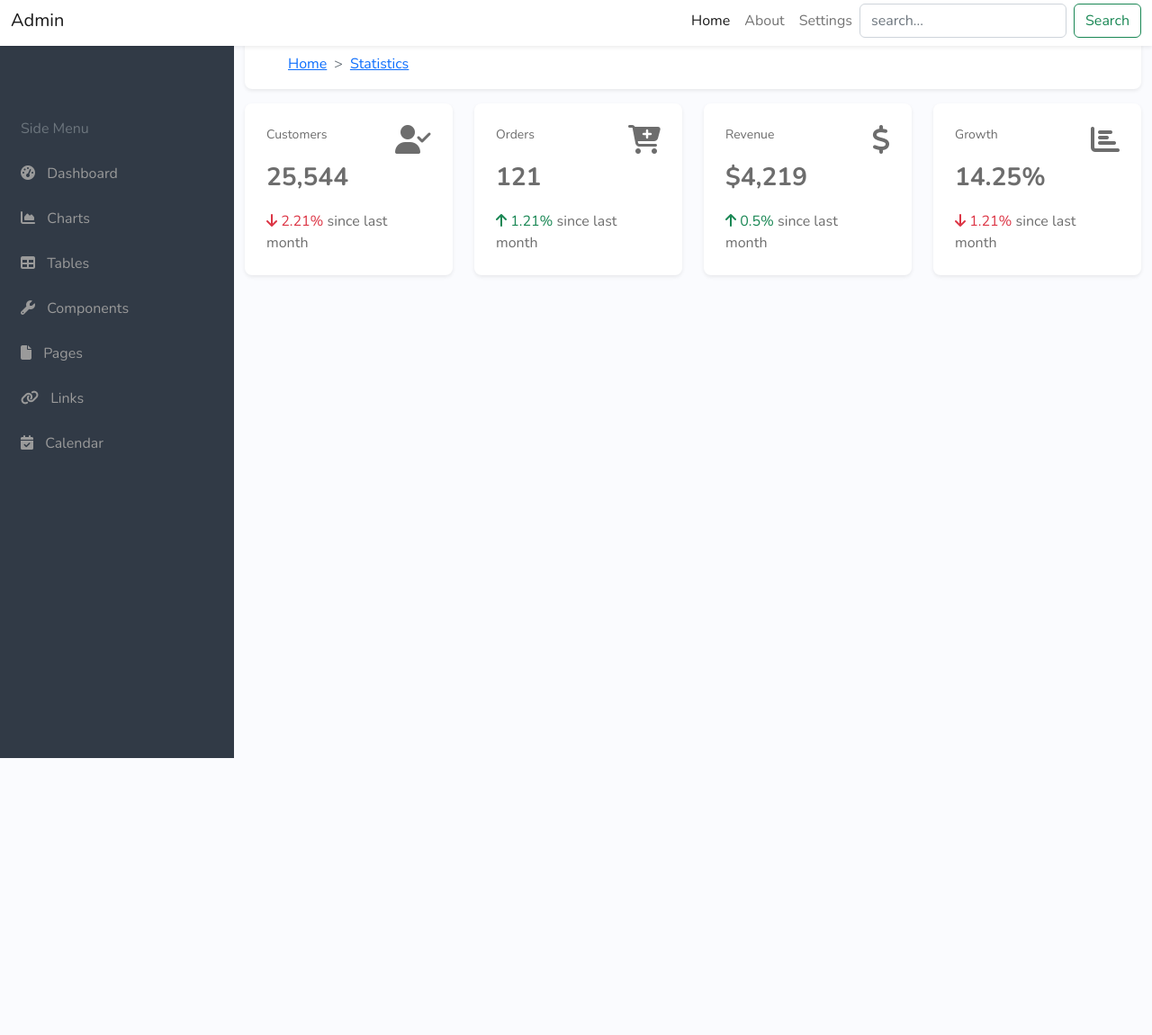
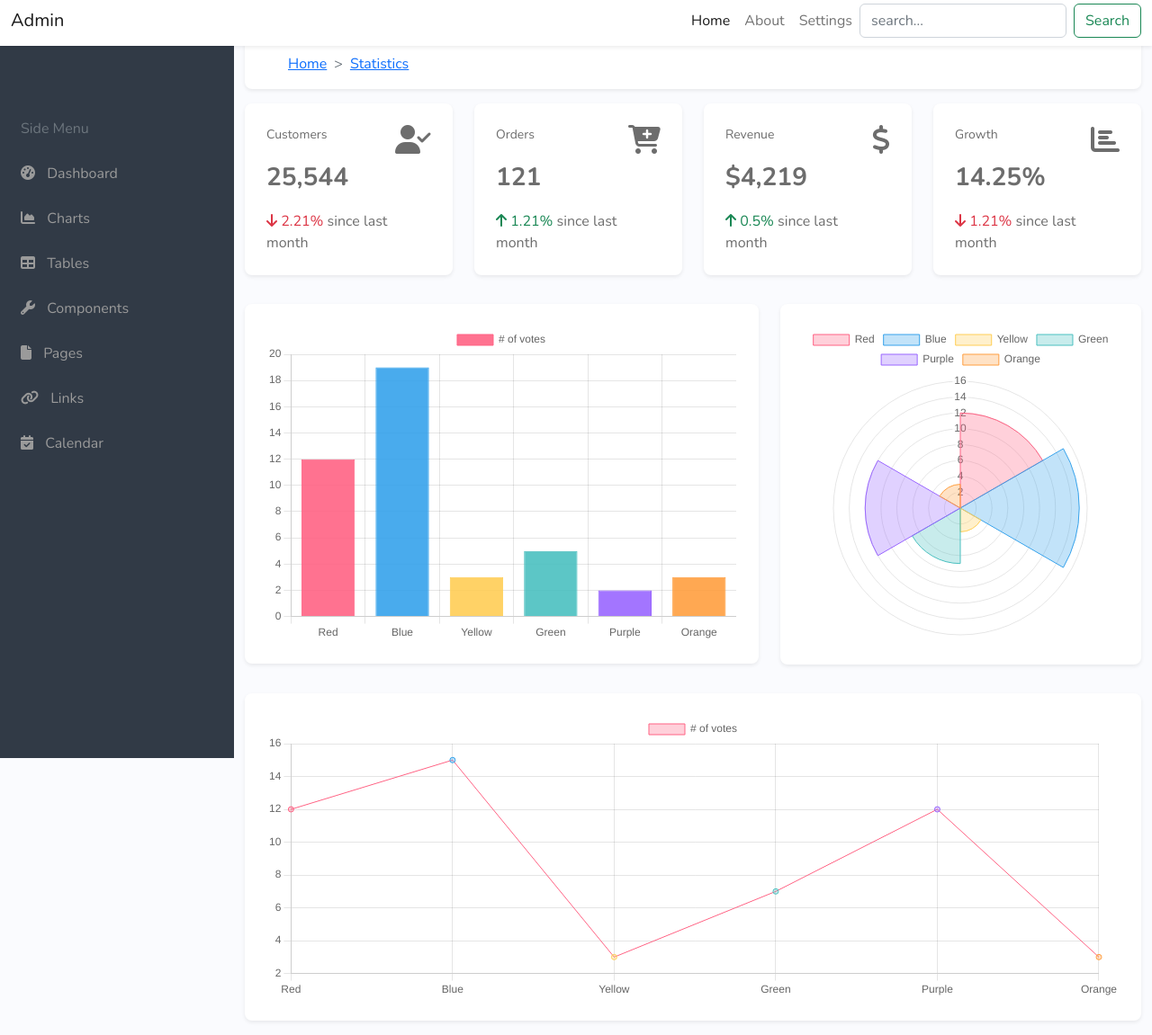
Before and after one commit to arslonga83/bootstrap-dashboard-template, a website built with Vite: page src/index.html in a window 1280 px wide. Shown: the part 5-1156 px from the top of the page at 90% size. Before the commit the page ends 800 px from the top, so only its background shows below. Built offline with nearby package versions, Linux system fonts and the light colour scheme.

Commit message:
add chart section

```diff
--- a/package.json
+++ b/package.json
@@ -16,6 +16,7 @@
   },
   "dependencies": {
     "@popperjs/core": "^2.11.7",
-    "bootstrap": "^5.2.3"
+    "bootstrap": "^5.2.3",
+    "chart.js": "^4.3.0"
   }
 }
--- a/src/index.html
+++ b/src/index.html
@@ -129,6 +129,25 @@
           </div>
         </div>
 
+        <!-- CHARTS -->
+        <div class="row">
+          <div class="col-lg-7 py-3">
+            <div class="bg-white shadow-sm rounded-3 p-4">
+              <canvas id="myChart1" height="202"></canvas>
+            </div>
+          </div>
+          <div class="col-lg-5 py-3">
+            <div class="bg-white shadow-sm rounded-3 p-4">
+              <canvas id="myChart2" height=""></canvas>
+            </div>
+          </div>
+          <div class="col-12 py-3">
+            <div class="bg-white shadow-sm rounded-3 p-4">
+              <canvas id="myChart3" height="100"></canvas>
+            </div>
+          </div>
+        </div>
+
 
       </div>
     </div>
@@ -137,6 +156,8 @@
 
 
 
+
+
     <script type="module" src="./js/main.js"></script>
   </body>
 </html>
--- a/src/js/main.js
+++ b/src/js/main.js
@@ -4,6 +4,10 @@ import '../scss/styles.scss'
 // Import all of Bootstrap's JS
 import * as bootstrap from 'bootstrap'
 
+// Import ChartJS
+import Chart from 'chart.js/auto'
+
+// Side Navigation Slide
 const btn = document.querySelector('.btn-slide');
 
 btn.addEventListener('click', () => {
@@ -11,3 +15,99 @@ btn.addEventListener('click', () => {
   document.querySelector('.open').classList.toggle('d-none')
   document.querySelector('.close').classList.toggle('d-none')
 })
+
+
+// chart 1
+const ctx = document.getElementById('myChart1').getContext('2d')
+
+const myChart1 = new Chart(ctx, {
+  type: 'bar',
+  data: {
+    labels: ['Red', 'Blue', 'Yellow', 'Green', 'Purple', 'Orange'],
+    datasets: [{
+      label: '# of votes',
+      data: [12, 19, 3, 5, 2, 3],
+      backgroundColor: [
+        'rgba(255, 99, 132, 0.9',
+        'rgba(54, 162, 235, 0.9',
+        'rgba(255, 206, 86, 0.9',
+        'rgba(75, 192, 192, 0.9',
+        'rgba(153, 102, 255, 0.9',
+        'rgba(255, 159, 64, 0.9)'
+      ],
+      borderColor: [
+        'rgba(255, 99, 132, 1)',
+        'rgba(54, 162, 235, 1)',
+        'rgba(255, 206, 86, 1)',
+        'rgba(75, 192, 192, 1)',
+        'rgba(153, 102, 255, 1)',
+        'rgba(255, 159, 64, 1)'
+      ],
+      borderWidth: 1
+    }]
+  }
+})
+
+// chart2
+const ctx2 = document.getElementById('myChart2').getContext('2d')
+
+const myChart2 = new Chart(ctx2, {
+  type: 'polarArea',
+  data: {
+    labels: ['Red', 'Blue', 'Yellow', 'Green', 'Purple', 'Orange'],
+    datasets: [{
+      label: '# of votes',
+      data: [12, 15, 3, 7, 12, 3],
+      backgroundColor: [
+        'rgba(255, 99, 132, 0.3',
+        'rgba(54, 162, 235, 0.3',
+        'rgba(255, 206, 86, 0.3',
+        'rgba(75, 192, 192, 0.3',
+        'rgba(153, 102, 255, 0.3',
+        'rgba(255, 159, 64, 0.3)'
+      ],
+      borderColor: [
+        'rgba(255, 99, 132, 1)',
+        'rgba(54, 162, 235, 1)',
+        'rgba(255, 206, 86, 1)',
+        'rgba(75, 192, 192, 1)',
+        'rgba(153, 102, 255, 1)',
+        'rgba(255, 159, 64, 1)'
+      ],
+      borderWidth: 1
+    }]
+  }
+})
+
+// chart2
+const ctx3 = document.getElementById('myChart3').getContext('2d')
+
+const myChart3 = new Chart(ctx3, {
+  type: 'line',
+  data: {
+    labels: ['Red', 'Blue', 'Yellow', 'Green', 'Purple', 'Orange'],
+    datasets: [{
+      label: '# of votes',
+      data: [12, 15, 3, 7, 12, 3],
+      backgroundColor: [
+        'rgba(255, 99, 132, 0.3',
+        'rgba(54, 162, 235, 0.3',
+        'rgba(255, 206, 86, 0.3',
+        'rgba(75, 192, 192, 0.3',
+        'rgba(153, 102, 255, 0.3',
+        'rgba(255, 159, 64, 0.3)'
+      ],
+      borderColor: [
+        'rgba(255, 99, 132, 1)',
+        'rgba(54, 162, 235, 1)',
+        'rgba(255, 206, 86, 1)',
+        'rgba(75, 192, 192, 1)',
+        'rgba(153, 102, 255, 1)',
+        'rgba(255, 159, 64, 1)'
+      ],
+      borderWidth: 1
+    }]
+  }
+})
+
+export { Chart }
--- a/vite.config.js
+++ b/vite.config.js
@@ -5,6 +5,7 @@ export default {
   resolve: {
     alias: {
       '~bootstrap': path.resolve(__dirname, 'node_modules/bootstrap'),
+      '~chart.js': path.resolve(__dirname, 'node_modules/chart.js')
     }
   },
   server: {
```
Also changed, not shown: 1 other file.
